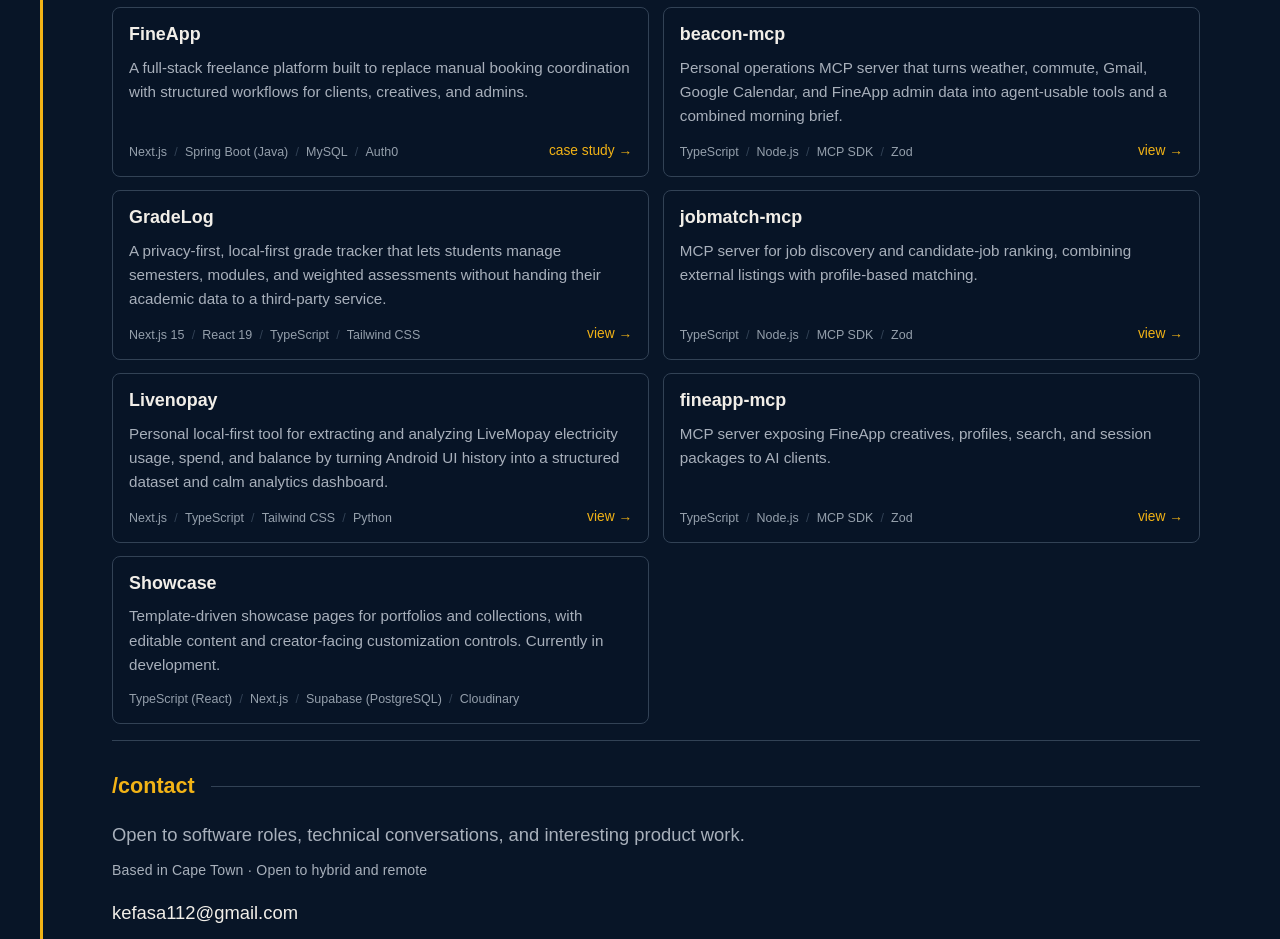
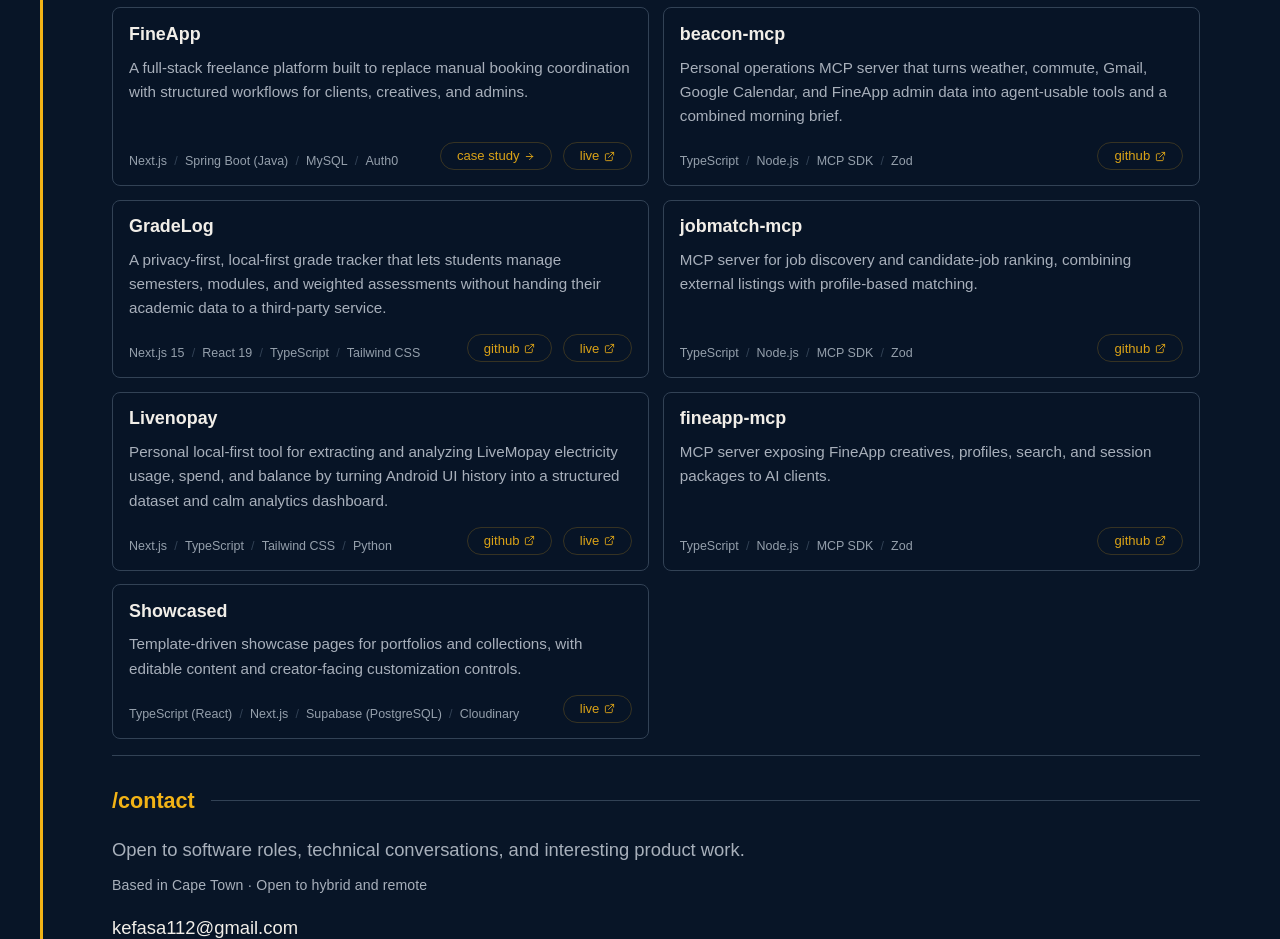
Before and after one commit to RA1NM4KER/portfolio, a Next.js app: page / in a window 1280 px wide. Shown: the part 860-1799 px from the top of the page. Built offline with nearby package versions, Linux system fonts and the light colour scheme.

Commit message:
added live links

```diff
--- a/components/sections/home-sections.module.css
+++ b/components/sections/home-sections.module.css
@@ -171,6 +171,14 @@
   outline-offset: 3px;
 }
 
+.projectCardHoverable {
+  transition: border-color 0.2s ease;
+}
+
+.projectCardHoverable:hover {
+  border-color: rgb(135 157 182 / 0.55);
+}
+
 .projectCardHeader {
   display: flex;
   align-items: flex-start;
@@ -221,13 +229,34 @@
   color: var(--line);
 }
 
+.projectLinks {
+  display: flex;
+  gap: 0.65rem;
+  align-items: center;
+  flex-shrink: 0;
+}
+
 .projectLink {
   flex-shrink: 0;
+  display: inline-flex;
+  align-items: center;
+  gap: 0.3rem;
+  color: color-mix(in srgb, var(--accent) 90%, transparent);
+  font-size: 0.82rem;
+  line-height: 1;
+  white-space: nowrap;
+  text-decoration: none;
+  padding: 0.4rem 1rem;
+  border-radius: 9999px;
+  border: 1px solid color-mix(in srgb, var(--accent) 20%, transparent);
+  transition:
+    border-color 0.2s ease,
+    color 0.2s ease;
+}
+
+.projectLink:hover {
   color: var(--accent);
-  font-size: 0.86rem;
-  line-height: 1.35;
-  white-space: nowrap;
-  transition: color 0.2s ease;
+  border-color: color-mix(in srgb, var(--accent) 50%, transparent);
 }
 
 .experienceRow {
--- a/components/sections/projects-section.tsx
+++ b/components/sections/projects-section.tsx
@@ -1,4 +1,5 @@
 import Link from "next/link";
+import { ArrowRight, ExternalLink } from "lucide-react";
 import { projects } from "@/data/portfolio";
 import { ContentSection } from "@/components/ui/content-section";
 import { Reveal } from "@/components/ui/reveal";
@@ -10,11 +11,20 @@ export function ProjectsSection() {
       <div className={styles.projectGrid}>
         {projects.map((project, index) => {
           const isInternal = project.href.startsWith("/");
-          const showLink = project.name !== "Showcase";
+          const isInDevelopment = project.href === "#";
+          const isGitHub = project.href.includes("github.com");
           const stackItems = project.stack.split(" · ").slice(0, 4);
-          const linkLabel = isInternal ? "case study" : "view";
-          const cardContent = (
-            <>
+          const hasLinks = !isInDevelopment;
+
+          return (
+            <Reveal
+              key={project.name}
+              className={styles.projectReveal}
+              delay={index * 70}
+            >
+              <article
+                className={`${styles.projectCard} ${hasLinks ? styles.projectCardHoverable : ""}`}
+              >
                 <div className={styles.projectCardHeader}>
                   <h3 className={styles.projectTitle}>{project.name}</h3>
                 </div>
@@ -28,43 +38,48 @@ export function ProjectsSection() {
                     ))}
                   </div>
 
-                {showLink && (
-                  <span className={styles.projectLink}>{linkLabel} →</span>
-                )}
-              </div>
-            </>
-          );
-
-          return (
-            <Reveal
-              key={project.name}
-              className={styles.projectReveal}
-              delay={index * 70}
-            >
-              {showLink ? (
-                isInternal ? (
+                  {hasLinks && (
+                    <div className={styles.projectLinks}>
+                      {isInternal ? (
                         <Link
                           href={project.href}
                           scroll
-                    className={`${styles.projectCard} ${styles.projectCardLink}`}
-                    aria-label={`${project.name} ${linkLabel}`}
+                          className={styles.projectLink}
+                          aria-label={`${project.name} case study`}
                         >
-                    {cardContent}
+                          case study <ArrowRight size={11} strokeWidth={2} />
                         </Link>
                       ) : (
                         <a
                           href={project.href}
-                    className={`${styles.projectCard} ${styles.projectCardLink}`}
                           target="_blank"
                           rel="noreferrer"
-                    aria-label={`${project.name} ${linkLabel}`}
+                          className={styles.projectLink}
+                          aria-label={
+                            isGitHub
+                              ? `${project.name} on github`
+                              : `${project.name} live`
+                          }
                         >
-                    {cardContent}
+                          {isGitHub ? "github" : "live"}{" "}
+                          <ExternalLink size={11} strokeWidth={2} />
                         </a>
-                )
-              ) : (
-                <article className={styles.projectCard}>{cardContent}</article>
                       )}
+                      {project.liveUrl && (
+                        <a
+                          href={project.liveUrl}
+                          target="_blank"
+                          rel="noreferrer"
+                          className={styles.projectLink}
+                          aria-label={`${project.name} live demo`}
+                        >
+                          live <ExternalLink size={11} strokeWidth={2} />
+                        </a>
+                      )}
+                    </div>
+                  )}
+                </div>
+              </article>
             </Reveal>
           );
         })}
--- a/data/portfolio.ts
+++ b/data/portfolio.ts
@@ -20,6 +20,7 @@ export const projects: Project[] = [
     stack:
       "Next.js · Spring Boot (Java) · MySQL · Auth0 · Cloudinary · Railway · Payfast · WebSockets · Resend · JavaScript (React)",
     href: "/fineapp",
+    liveUrl: "https://fineapp.co.za",
   },
   {
     name: "beacon-mcp",
@@ -35,6 +36,7 @@ export const projects: Project[] = [
       "A privacy-first, local-first grade tracker that lets students manage semesters, modules, and weighted assessments without handing their academic data to a third-party service.",
     stack: "Next.js 15 · React 19 · TypeScript · Tailwind CSS · Radix UI",
     href: "https://github.com/RA1NM4KER/GradeLog",
+    liveUrl: "https://www.gradelog.app/",
   },
   {
     name: "jobmatch-mcp",
@@ -49,6 +51,7 @@ export const projects: Project[] = [
       "Personal local-first tool for extracting and analyzing LiveMopay electricity usage, spend, and balance by turning Android UI history into a structured dataset and calm analytics dashboard.",
     stack: "Next.js · TypeScript · Tailwind CSS · Python · ADB · CSV analytics",
     href: "https://github.com/RA1NM4KER/livenopay",
+    liveUrl: "https://livenopay.vercel.app/",
   },
   {
     name: "fineapp-mcp",
@@ -58,12 +61,12 @@ export const projects: Project[] = [
     href: "https://github.com/RA1NM4KER/fineapp-mcp",
   },
   {
-    name: "Showcase",
+    name: "Showcased",
     description:
-      "Template-driven showcase pages for portfolios and collections, with editable content and creator-facing customization controls. Currently in development.",
+      "Template-driven showcase pages for portfolios and collections, with editable content and creator-facing customization controls.",
     stack:
       "TypeScript (React) · Next.js · Supabase (PostgreSQL) · Cloudinary · Vercel · Auth0",
-    href: "#",
+    href: "https://showcased.studio",
   },
 ];
 
--- a/types/portfolio.ts
+++ b/types/portfolio.ts
@@ -8,6 +8,7 @@ export type Project = {
   description: string;
   stack: string;
   href: string;
+  liveUrl?: string;
 };
 
 export type ExperienceItem = {
```
Lines whose indentation alone changed are shown as unchanged.
